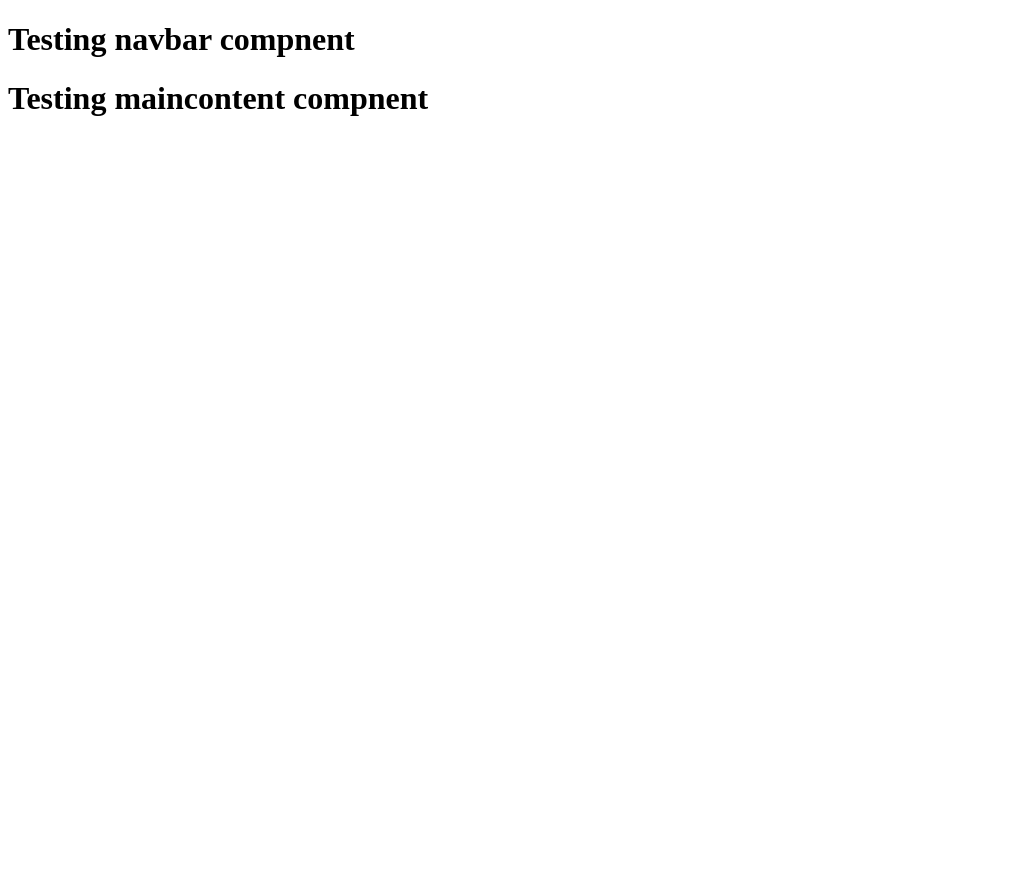
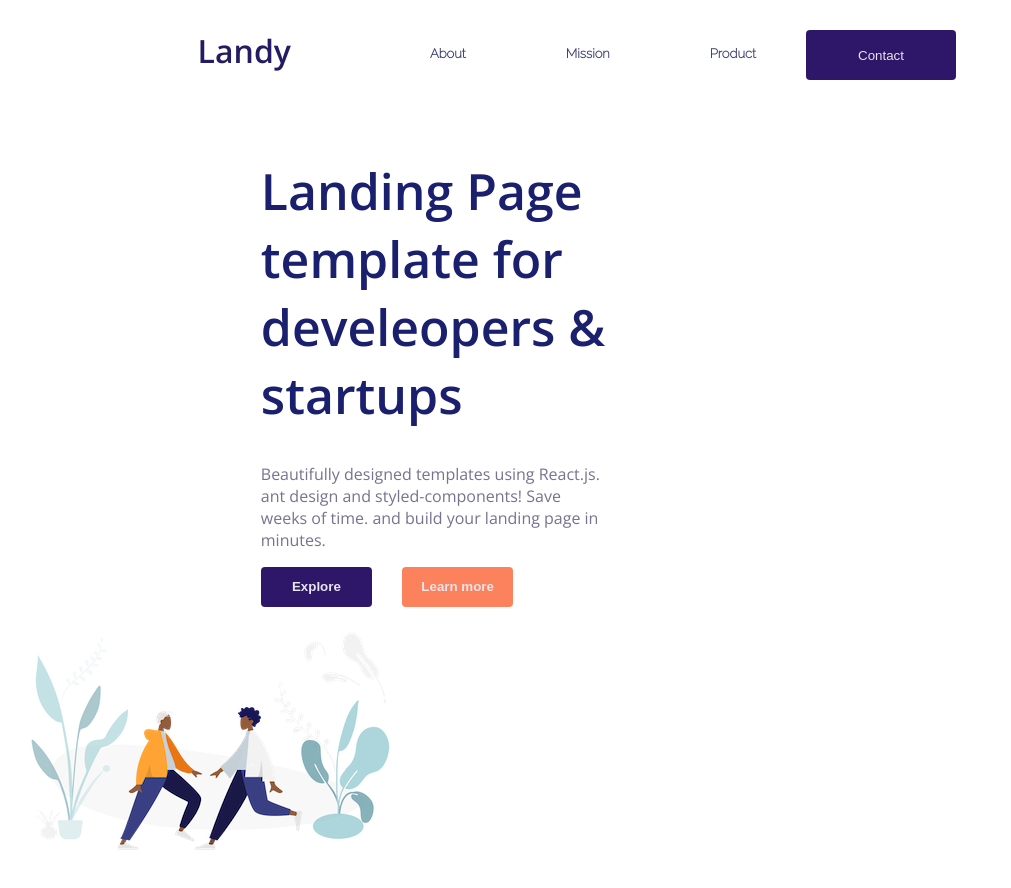
Before and after one commit to Arslan909/react-mock-site, a React (Vite) app: page / in a window 1280 px wide. Shown: the top 888 px of the page, without its empty margins (0-1011 px from the left). Before the commit the page ends 800 px from the top, so only its background shows below. Built offline with nearby package versions, Linux system fonts and the light colour scheme; a web font is replaced by a local one.

Commit message:
created reactcompenents for navbar and main content added required css styling in index.css for the compnents

```diff
--- a/src/components/MainContent.jsx
+++ b/src/components/MainContent.jsx
@@ -1,8 +1,20 @@
-
+import image from "./assets/image.png";
 
 export default function MainContent(){
     return (
-        <h1>Testing maincontent compnent</h1>
+        <div className="MainComplete">
+            <div className="MainContainer">
+                <h1><strong>Landing Page template for develeopers & startups</strong></h1>
+                <p>Beautifully designed templates using React.js. ant design and styled-components! Save weeks of time. and build your landing page in minutes.</p>
 
+                <div className="button-container">
+                    <button type="button" id="button-1">Explore</button>
+                    <button type="button" id="button-2">Learn more</button>
+                </div>
+            </div>
+            <div className="img-container">
+                <img src={image} alt="meeting-people" />
+            </div>
+        </div>
     )
 }
--- a/src/components/Navbar.jsx
+++ b/src/components/Navbar.jsx
@@ -1,6 +1,14 @@
 
 export default function Navbar(){
     return (
-        <h1>Testing navbar compnent</h1>
+        <div className="NavBar">
+            <h1>Landy</h1>
+            <h3>About</h3>
+            <h3>Mission</h3>
+            <h3>Product</h3>
+            <div className="contact">
+                <button type="button" >Contact</button>
+            </div>
+        </div>
     )
 }
--- a/src/index.css
+++ b/src/index.css
@@ -0,0 +1,82 @@
+#root {
+    margin: 0;
+    padding: 0;
+}
+.NavBar {
+    display: flex;
+    /* background-color: black; */
+}
+.NavBar > h1 {
+    margin-right: auto;
+    margin-left: 15%;
+    color: #231c65;
+    font-family: 'Open Sans', sans-serif;
+    font-weight: bold;
+}
+
+.NavBar > h3 {
+    padding-top: 25px;
+    padding-left: 50px;
+    padding-right: 50px;
+    color: #3b4174;
+    font-size: small;
+    font-family: 'Raleway', sans-serif;
+}
+
+.contact {
+    padding-top: 10px;
+    margin-right: 25%;
+
+}
+.contact > button{
+    padding: 15px;
+    margin-top: 12px;
+    width: 150px;
+    height: 50px;
+    background-color: #2e1768;
+    color: #e7e4ec;
+    border: 0;
+    border-radius: 4px;
+}
+
+.MainContainer > h1{
+    width: 30%;
+    font-family: 'Open Sans', sans-serif;
+    margin-left: 20%;
+    margin-top: 5%;
+    font-size:  50px;
+    color: #1a1f6e;
+}
+.MainContainer > p {
+    width: 27%;
+    font-family: 'Open Sans', sans-serif;
+    margin-left: 20%;
+    color: #757490;
+}
+
+.button-container{
+    margin-left: 20%;
+
+}
+#button-1{
+    padding: 10px;
+    width: 11%;
+    margin-right: 30px;
+    background-color: #2e1768;
+    border: 0;
+    color: #e7e5ee;
+    height: 40px;
+    font-weight: bold;
+    border-radius: 4px;
+}
+#button-2{
+    padding: 10px;
+    width: 11%;
+    margin-right: 30px;
+    border: 0;
+    color: #e7e5ee;
+    height: 40px;
+    background-color: #fc815d;
+    font-weight: bold;
+    border-radius: 4px;
+}
```
